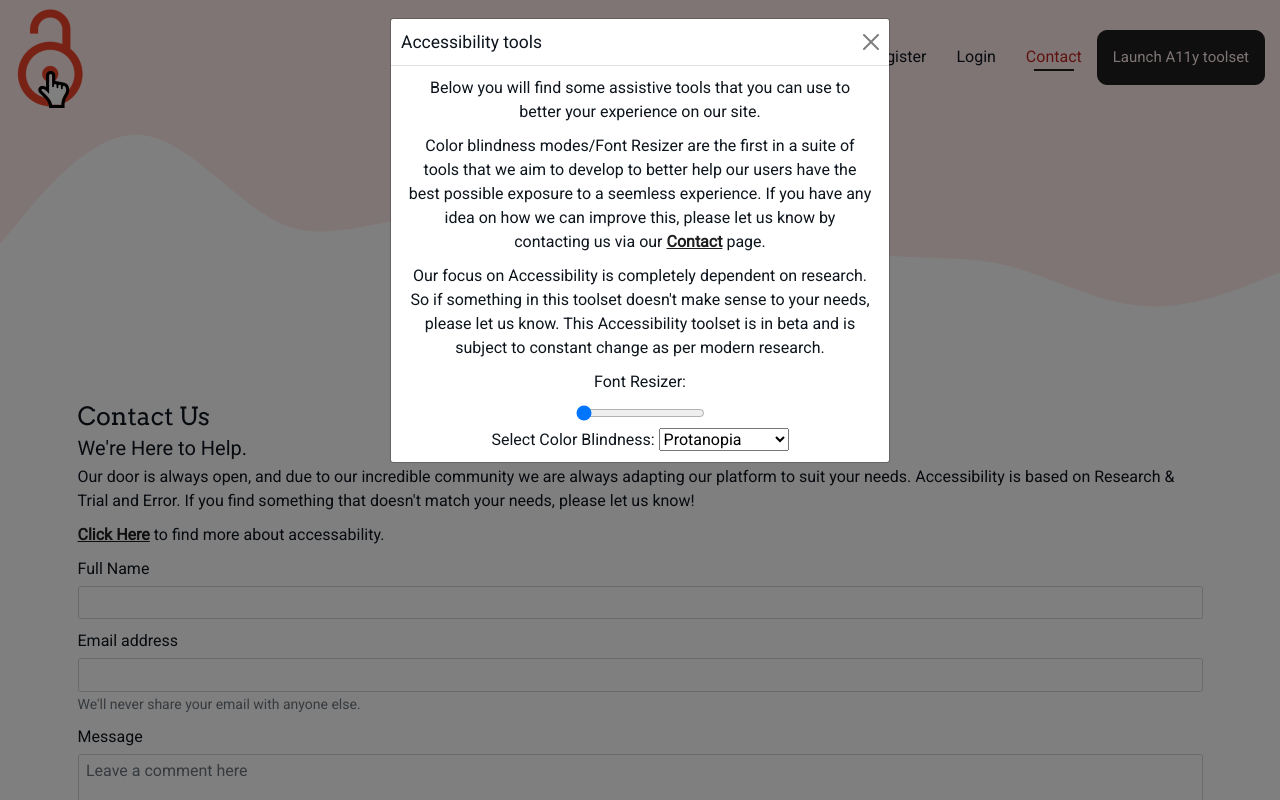
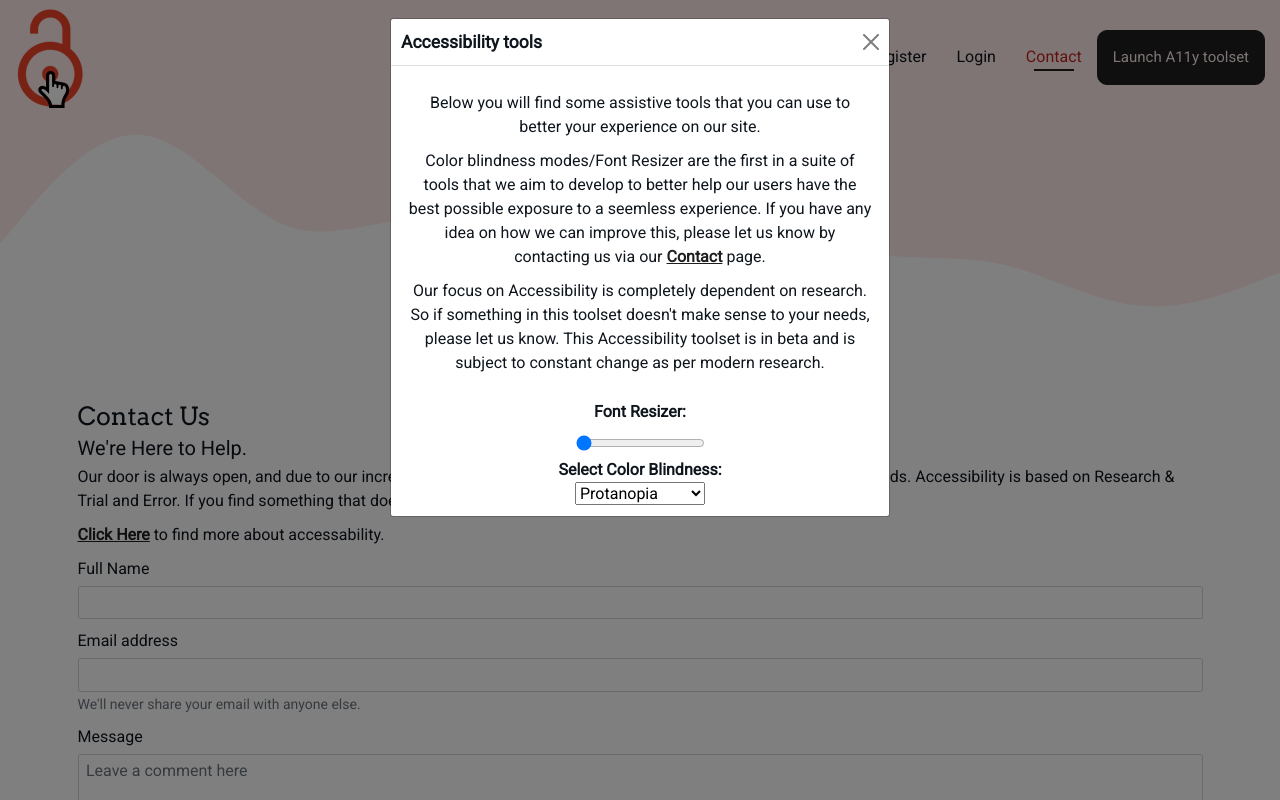
Before and after one commit to StephenJ2020/soda-apply, a Flask app: page /contact in a window 1280 px wide, after a click on "Launch A11y toolset". Run offline with Flask 2, Linux system fonts and the light colour scheme; some libraries are stand-ins or nearby versions.

Commit message:
Simple tweaks to a11y components via Bootstrap classes

```diff
--- a/templates/components/_a11ytools.html
+++ b/templates/components/_a11ytools.html
@@ -8,13 +8,13 @@
     <div class="modal-dialog">
         <div class="modal-content">
             <div class="modal-header">
-                <h3 class="modal-title" id="a11yModalLabel">Accessibility tools</h3>
+                <h3 class="modal-title fw-bolder" id="a11yModalLabel">Accessibility tools</h3>
                 <button type="button" class="btn-close" data-bs-dismiss="modal" aria-label="Close"></button>
             </div>
             <div class="modal-body">
                 <div class="container">
                     <div class="row">
-                        <div class="col-sm-12">
+                        <div class="col-sm-12 mt-4">
                             <p>
                                 Below you will find some assistive tools that you can use to better your experience
                                 on our site.
@@ -28,7 +28,7 @@
                                 contacting us via our <a class="custom-content-link" href="{{ url_for('contact') }}">Contact</a> page.
                             </p>
                         </div>
-                        <div class="col-sm-12">
+                        <div class="col-sm-12 mb-4">
                             <p>
                                 Our focus on Accessibility is completely dependent on research. So if something in this
                                 toolset doesn't make sense to your needs, please let us know. This Accessibility toolset
--- a/templates/components/_colorblindswitch.html
+++ b/templates/components/_colorblindswitch.html
@@ -1,4 +1,4 @@
-<label id="color-blind-label" for="color-blind-mode">Select Color Blindness:</label>
+<label class="d-block fw-bolder" id="color-blind-label" for="color-blind-mode">Select Color Blindness:</label>
 
 <select name="color-blind-mode" id="color-blind-mode">
   <option value="protanopia">Protanopia</option>
--- a/templates/components/_fontscaler.html
+++ b/templates/components/_fontscaler.html
@@ -1,2 +1,2 @@
-<p>Font Resizer:</p>
+<p class="fw-bolder">Font Resizer:</p>
 <input type="range" min="1" max="1.8" step="0.2" value="1" name="font-slider" id="font-slider">
```
